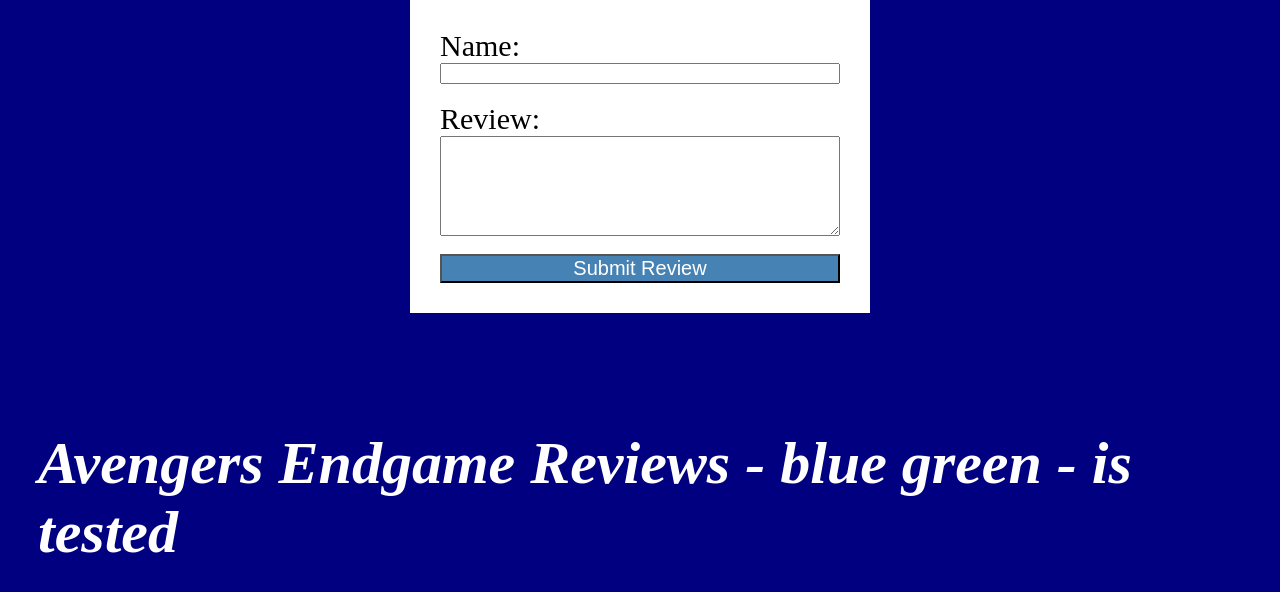
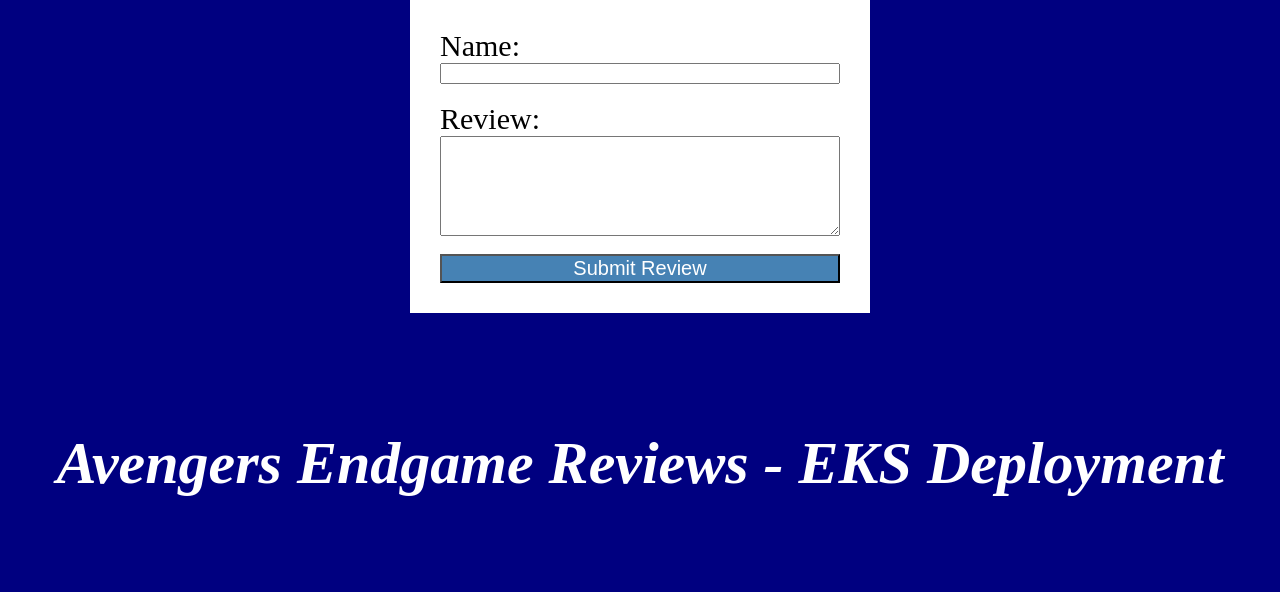
Before and after one commit to sumzzgit/endgame_manual_k8s_deploy, a Flask app: page / in a window 1280 px wide. Shown: the part 89-681 px from the top of the page. Run offline with Flask 3, Linux system fonts and the light colour scheme.

Commit message:
Update index.html

```diff
--- a/frontend/templates/index.html
+++ b/frontend/templates/index.html
@@ -99,7 +99,7 @@
     <div class="main-container">
 
     <br>
-    <i><h1> Avengers Endgame Reviews - blue green - is tested </h1></i>
+    <i><h1> Avengers Endgame Reviews - EKS Deployment </h1></i>
     </div>
 
 </div>
```
